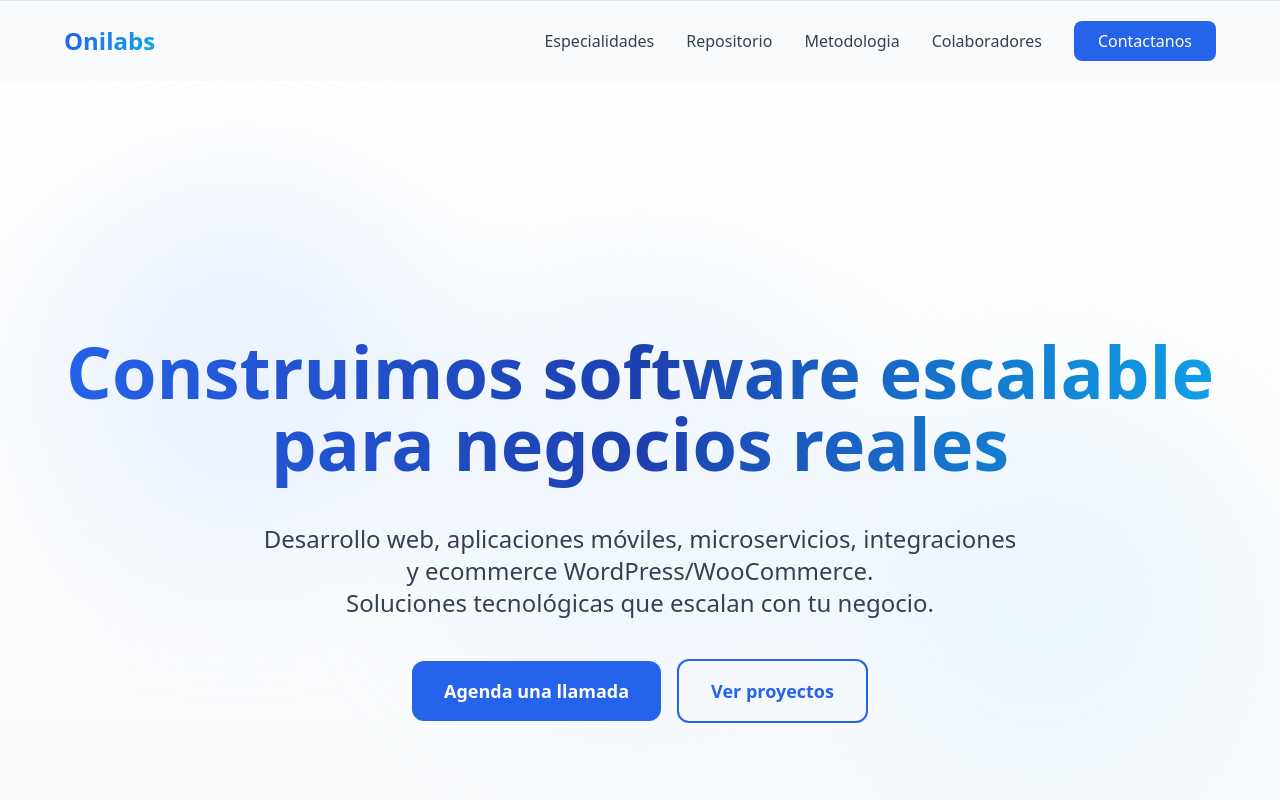
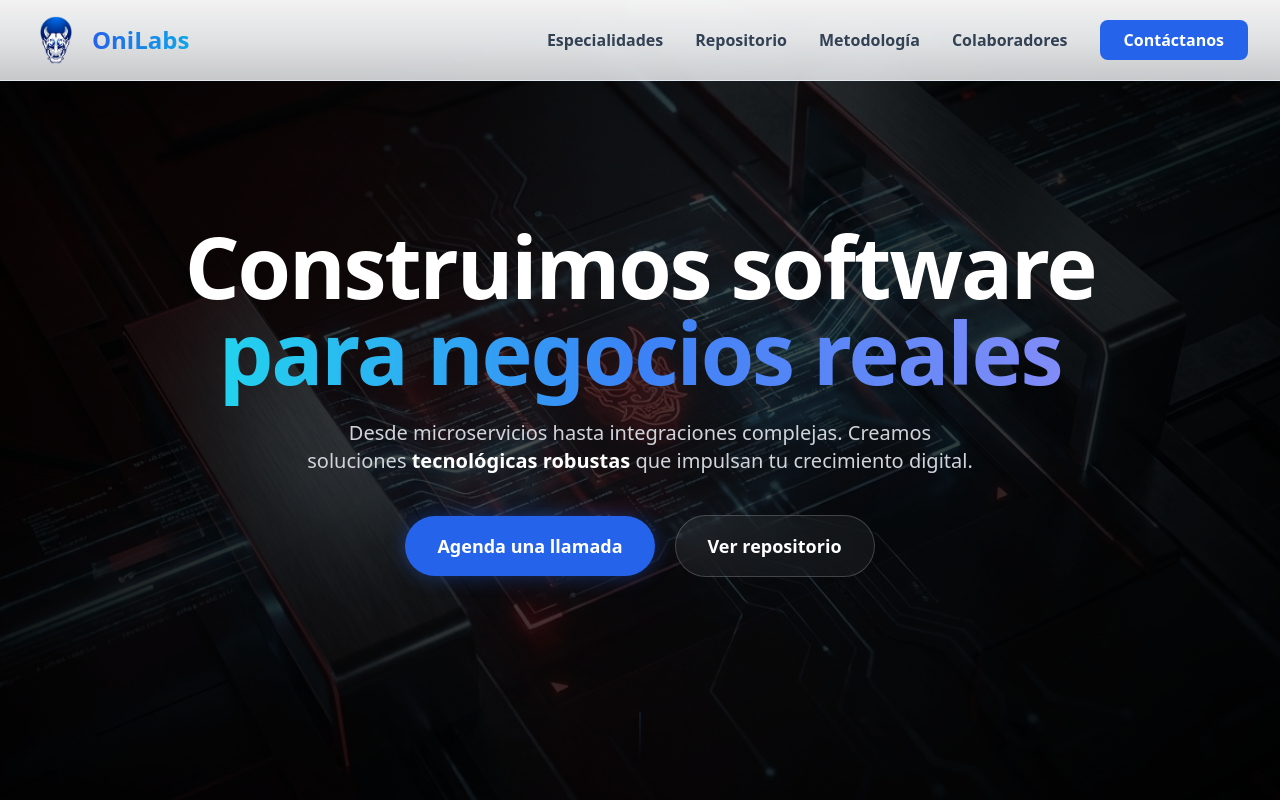
Before and after one commit to anthoniriv/ariveradev-portfolio, a Next.js app: page / in a window 1280 px wide. Shown: the top 800 px of the page. Built offline with nearby package versions, Linux system fonts and the light colour scheme.

Commit message:
cambios por si se va la luz faltan por terminar correcciones

```diff
--- a/src/components/Contact.js
+++ b/src/components/Contact.js
@@ -1,5 +1,4 @@
 import { useState } from "react";
-import { links } from "../data/onilabs";
 import { AiOutlineLinkedin, AiOutlineMail } from "react-icons/ai";
 import { FaWhatsapp } from "react-icons/fa";
 
@@ -54,47 +53,44 @@ export default function Contact() {
       id="contactanos"
       className="font-quantico py-24 px-4 sm:px-8 bg-gradient-to-b from-zinc-50 to-slate-100"
     >
-      <div className="max-w-6xl font-quantico mx-auto">
-        <div className="text-center mb-8">
-          <p className="text-4xl md:text-5xl font-medium tracking-tight text-slate-800">
+      <div className="max-w-6xl mx-auto">
+        {/* TÍTULO */}
+        <div className="text-center mb-10">
+          <p className="text-3xl md:text-4xl font-medium tracking-tight text-slate-800">
             研究 · CONTÁCTANOS
           </p>
         </div>
 
         <div className="grid grid-cols-1 lg:grid-cols-2 gap-14">
+          {/* FORMULARIO */}
           <div className="bg-white/70 backdrop-blur border border-slate-200 rounded-2xl p-10 shadow-[0_20px_50px_-30px_rgba(15,23,42,0.25)]">
-            <h3 className="text-2xl font-medium text-slate-800 mb-10">
+            <h3 className="text-xl font-medium text-slate-800 mb-10">
               Cuéntanos qué tienes en mente
             </h3>
 
             <form
               onSubmit={handleSubmit}
-              className="grid grid-cols-1 md:grid-cols-2 gap-x-8 gap-y-10 font-quantico"
+              className="grid grid-cols-1 md:grid-cols-2 gap-x-8 gap-y-10"
             >
-              <div>
-                <label className="text-sm text-slate-500">Nombre</label>
-                <input
-                  name="nombre"
-                  value={formData.nombre}
-                  onChange={handleChange}
-                  className="w-full py-3 bg-transparent border-b border-slate-300 focus:border-indigo-700 focus:outline-none"
-                />
-                {errors.nombre && (
-                  <p className="text-xs text-rose-500 mt-2">{errors.nombre}</p>
-                )}
-              </div>
-
-              <div>
-                <label className="text-sm text-slate-500">
-                  Empresa o proyecto (opcional)
-                </label>
-                <input
-                  name="empresa"
-                  value={formData.empresa}
-                  onChange={handleChange}
-                  className="w-full py-3 bg-transparent border-b border-slate-300 focus:border-indigo-700 focus:outline-none"
-                />
-              </div>
+              {[
+                { label: "Nombre", name: "nombre", type: "text", required: true },
+                { label: "Empresa o proyecto (opcional)", name: "empresa" },
+              ].map((field) => (
+                <div key={field.name}>
+                  <label className="text-sm text-slate-500">{field.label}</label>
+                  <input
+                    name={field.name}
+                    value={formData[field.name]}
+                    onChange={handleChange}
+                    className="w-full py-3 text-base bg-transparent border-b border-slate-300 focus:border-indigo-700 focus:outline-none"
+                  />
+                  {errors[field.name] && (
+                    <p className="text-xs text-rose-500 mt-2">
+                      {errors[field.name]}
+                    </p>
+                  )}
+                </div>
+              ))}
 
               <div>
                 <label className="text-sm text-slate-500">
@@ -104,17 +100,13 @@ export default function Contact() {
                   name="estado"
                   value={formData.estado}
                   onChange={handleChange}
-                  className="w-full py-3 bg-transparent border-b border-slate-300 focus:border-indigo-700 focus:outline-none"
+                  className="w-full py-3 text-base bg-transparent border-b border-slate-300 focus:border-indigo-700 focus:outline-none"
                 >
                   <option value="">Selecciona una opción</option>
                   <option value="idea">Solo tengo una idea</option>
                   <option value="inicio">Quiero empezar desde cero</option>
-                  <option value="mejorar">
-                    Ya tengo algo y quiero mejorarlo
-                  </option>
-                  <option value="activo">
-                    Mi proyecto ya está funcionando
-                  </option>
+                  <option value="mejorar">Ya tengo algo y quiero mejorarlo</option>
+                  <option value="activo">Mi proyecto ya funciona</option>
                 </select>
               </div>
 
@@ -126,7 +118,7 @@ export default function Contact() {
                   name="tipo"
                   value={formData.tipo}
                   onChange={handleChange}
-                  className="w-full py-3 bg-transparent border-b border-slate-300 focus:border-indigo-700 focus:outline-none"
+                  className="w-full py-3 text-base bg-transparent border-b border-slate-300 focus:border-indigo-700 focus:outline-none"
                 >
                   <option value="">Selecciona una opción</option>
                   <option value="web">Página web</option>
@@ -143,10 +135,12 @@ export default function Contact() {
                   name="correo"
                   value={formData.correo}
                   onChange={handleChange}
-                  className="w-full py-3 bg-transparent border-b border-slate-300 focus:border-indigo-700 focus:outline-none"
+                  className="w-full py-3 text-base bg-transparent border-b border-slate-300 focus:border-indigo-700 focus:outline-none"
                 />
                 {errors.correo && (
-                  <p className="text-xs text-rose-500 mt-2">{errors.correo}</p>
+                  <p className="text-xs text-rose-500 mt-2">
+                    {errors.correo}
+                  </p>
                 )}
               </div>
 
@@ -159,18 +153,19 @@ export default function Contact() {
                   rows={4}
                   value={formData.mensaje}
                   onChange={handleChange}
-                  placeholder="Qué quieres lograr y para quién es"
-                  className="w-full py-3 bg-transparent border-b border-slate-300 focus:border-indigo-700 focus:outline-none resize-none"
+                  className="w-full py-3 text-base bg-transparent border-b border-slate-300 focus:border-indigo-700 focus:outline-none resize-none"
                 />
                 {errors.mensaje && (
-                  <p className="text-xs text-rose-500 mt-2">{errors.mensaje}</p>
+                  <p className="text-xs text-rose-500 mt-2">
+                    {errors.mensaje}
+                  </p>
                 )}
               </div>
 
               <div className="md:col-span-2">
                 <button
                   type="submit"
-                  className="w-full bg-indigo-700 text-white py-3 rounded-xl font-medium hover:bg-indigo-800 transition"
+                  className="w-full bg-indigo-700 text-white py-3 rounded-xl text-base font-medium hover:bg-indigo-800 transition"
                 >
                   {submitted ? "Mensaje enviado" : "Enviar mensaje"}
                 </button>
@@ -178,35 +173,39 @@ export default function Contact() {
             </form>
           </div>
 
+          {/* INFO */}
           <div className="flex flex-col gap-10">
             <div className="bg-white/60 border border-slate-200 rounded-2xl p-10">
-              <h3 className="text-2xl font-medium text-slate-800 mb-6">
+              <h3 className="text-xl font-medium text-slate-800 mb-6">
                 Te acompañamos en todo el proceso
               </h3>
 
-              <p className="text-slate-600 mb-10 leading-relaxed">
-                No necesitas saber de tecnología ni tener todo claro. Te
-                ayudamos a ordenar tu idea y convertirla en algo real.
+              <p className="text-base text-slate-600 mb-10 leading-relaxed">
+                No necesitas saber de tecnología ni tener todo claro. Te ayudamos
+                a ordenar tu idea y convertirla en algo real.
               </p>
 
-              <div className="space-y-6">
+              <div className="space-y-6 text-base">
                 <div className="flex items-center gap-4">
-                  <FaWhatsapp className="w-8 h-8 text-[#25D366]" />
-                  <span className="text-slate-700">
-                    Contacto directo por WhatsApp
-                  </span>
+                  <FaWhatsapp className="w-6 h-6 text-[#25D366]" />
+                  <span className="text-slate-700">987 654 321</span>
                 </div>
 
-                <div className="flex items-center gap-4">
-                  <AiOutlineLinkedin className="w-8 h-8 text-[#0A66C2]" />
-                  <span className="text-slate-700">
-                    Perfil profesional en LinkedIn
-                  </span>
-                </div>
+                <a
+                  href="https://www.linkedin.com/company/onilabs-dev"
+                  target="_blank"
+                  rel="noopener noreferrer"
+                  className="flex items-center gap-4 hover:opacity-80 transition"
+                >
+                  <AiOutlineLinkedin className="w-6 h-6 text-[#0A66C2]" />
+                  <span className="text-slate-700">OniLabs</span>
+                </a>
 
                 <div className="flex items-center gap-4">
-                  <AiOutlineMail className="w-8 h-8 text-slate-500" />
-                  <span className="text-slate-700">{links.correo}</span>
+                  <AiOutlineMail className="w-6 h-6 text-slate-500" />
+                  <span className="text-slate-700">
+                    contacto.onilabs@gmail.com
+                  </span>
                 </div>
               </div>
             </div>
@@ -217,7 +216,7 @@ export default function Contact() {
               </p>
               <ul className="space-y-2">
                 <li>• Leemos tu mensaje</li>
-                <li>• Te respondemos en 24–48 horas</li>
+                <li>• Respondemos en 24–48 horas</li>
                 <li>• Te proponemos la mejor opción</li>
               </ul>
             </div>
--- a/src/components/Footer.js
+++ b/src/components/Footer.js
@@ -105,7 +105,7 @@ export default function Footer() {
 
         <div className="border-t border-border pt-6 md:pt-8 text-center">
           <p className="text-text-secondary text-xs sm:text-sm">
-            © {currentYear} Onilabs. Todos los derechos reservados.
+            © {currentYear} OnilLabs. Todos los derechos reservados.
           </p>
         </div>
       </div>
--- a/src/components/Hero.js
+++ b/src/components/Hero.js
@@ -1,44 +1,62 @@
+import React from 'react';
+
 export default function Hero() {
   return (
-    <section className="relative min-h-screen flex items-center justify-center overflow-hidden pt-24 bg-gradient-to-b from-background to-surface">
-      <div className="absolute inset-0 pointer-events-none">
-        <div className="absolute top-24 left-12 w-96 h-96 bg-primary-soft/50 rounded-full blur-3xl"></div>
-        <div className="absolute bottom-24 right-12 w-96 h-96 bg-accent-soft/50 rounded-full blur-3xl"></div>
-        <div className="absolute top-1/2 left-1/2 -translate-x-1/2 -translate-y-1/2 w-[28rem] h-[28rem] bg-primary-soft/30 rounded-full blur-3xl"></div>
-      </div>
+    <section className="relative min-h-screen flex items-center justify-center overflow-hidden bg-black">
+      {/* Imagen de Fondo */}
+      <div
+        className="absolute inset-0 z-0 bg-cover bg-center bg-no-repeat scale-105"
+        style={{
+          backgroundImage: "url('/fondoHero.png')",
+          filter: "brightness(0.5)"
+        }}
+      />
 
-      <div className="relative z-10 max-w-7xl mx-auto px-4 sm:px-6 lg:px-8 text-center">
-        <h1 className="text-4xl sm:text-5xl md:text-6xl lg:text-7xl font-extrabold
-          leading-[1.15] pb-3
-          bg-gradient-to-r from-primary via-primary-dark to-accent
-          bg-clip-text text-transparent">
-          Construimos software escalable para negocios reales
+      {/* Overlay Radial (Vignette) */}
+      <div className="absolute inset-0 z-10 bg-[radial-gradient(circle_at_center,_transparent_20%,_rgba(0,0,0,0.8)_100%)]" />
+
+      {/* Overlay de color extra */}
+      <div className="absolute inset-0 z-10 bg-black/40" />
+
+      <div className="relative z-20 max-w-5xl mx-auto px-4 text-center">
+
+
+
+        {/* Título Principal */}
+        <h1 className="text-5xl sm:text-6xl lg:text-[5.4rem] font-black leading-[1.1] tracking-tight text-white mb-6">
+          Construimos software <br />
+          <span className="bg-gradient-to-r from-cyan-400 via-blue-500 to-indigo-400 bg-clip-text text-transparent">
+            para negocios reales
+          </span>
         </h1>
 
-        <p className="text-lg sm:text-xl md:text-2xl text-text-secondary mt-8 mb-10 max-w-3xl mx-auto leading-relaxed">
-          Desarrollo web, aplicaciones móviles, microservicios, integraciones y ecommerce WordPress/WooCommerce.
-          <br className="hidden sm:block" />
-          Soluciones tecnológicas que escalan con tu negocio.
+        {/* Descripción */}
+        <p className="text-lg md:text-xl text-gray-300 max-w-2xl mx-auto mb-10 leading-relaxed font-light">
+          Desde microservicios hasta integraciones complejas.
+          Creamos soluciones <span className="text-white font-semibold">tecnológicas robustas</span> que impulsan tu crecimiento digital.
         </p>
 
-        <div className="flex flex-col sm:flex-row gap-4 justify-center items-center">
+        {/* Botones */}
+        <div className="flex flex-col sm:flex-row gap-5 justify-center items-center">
           <a
-            href="#contacto"
-            className="bg-primary text-white px-8 py-4 rounded-xl text-lg font-semibold
-              hover:bg-primary-dark hover:shadow-lg
-              transition-all duration-300 hover:-translate-y-0.5"
+            href="#contactanos"
+            className="group relative px-8 py-4 bg-blue-600 text-white rounded-full font-bold text-lg overflow-hidden transition-all hover:scale-105 active:scale-95 shadow-[0_0_20px_rgba(37,99,235,0.4)]"
           >
-            Agenda una llamada
+            <span className="relative z-10">Agenda una llamada</span>
           </a>
 
           <a
-            href="#proyectos"
-            className="border-2 border-primary text-primary px-8 py-4 rounded-xl text-lg font-semibold
-              hover:bg-primary-soft transition-all duration-300 hover:-translate-y-0.5"
+            href="#portafolio"
+            className="px-8 py-4 bg-white/5 border border-white/20 text-white rounded-full font-bold text-lg backdrop-blur-md hover:bg-white/10 transition-all hover:border-white/40"
           >
-            Ver proyectos
+            Ver repositorio
           </a>
         </div>
+      </div>
+
+      {/* Indicador de scroll */}
+      <div className="absolute bottom-10 left-1/2 -translate-x-1/2 z-20 opacity-30">
+        <div className="w-[1px] h-12 bg-gradient-to-b from-blue-500 to-transparent" />
       </div>
     </section>
   );
--- a/src/components/Navbar.js
+++ b/src/components/Navbar.js
@@ -4,43 +4,85 @@ export default function Navbar() {
   const [isMenuOpen, setIsMenuOpen] = useState(false);
 
   return (
-    <nav className="relative z-50 bg-surface border-t border-border py-2 px-4 sm:px-6 lg:px-8">
-      <div className="max-w-7xl mx-auto px-4 sm:px-6 lg:px-8">
+    <nav
+      className="
+        fixed top-0 w-full z-50
+        bg-gradient-to-b
+        from-background/95
+        via-surface/90
+        to-surface/80
+        backdrop-blur-md
+        border-b border-border
+        py-2 px-4 sm:px-6 lg:px-8
+      "
+    >
+      <div className="max-w-7xl mx-auto">
         <div className="flex justify-between items-center h-16">
-          <div className="flex-shrink-0">
+          {/* Logo */}
+          <div className="flex-shrink-0 flex items-center gap-3">
+            <img
+              src="/logo.png"
+              alt="OniLabs logo"
+              className="h-12 w-12 object-contain"
+            />
             <a
               href="#"
-              className="text-2xl font-bold bg-gradient-to-r from-primary to-accent bg-clip-text text-transparent"
+              className="
+                text-2xl font-bold
+                bg-gradient-to-r from-primary to-accent
+                bg-clip-text text-transparent
+              "
             >
-              Onilabs
+              OniLabs
             </a>
           </div>
 
-          <div className="hidden md:flex items-center space-x-8">
-            <a href="#servicios" className="text-text-secondary hover:text-primary">
+          {/* Desktop menu */}
+          <div className="hidden md:flex items-center space-x-8 font-semibold">
+            <a
+              href="#servicios"
+              className="text-text-secondary hover:text-primary transition"
+            >
               Especialidades
             </a>
-            <a href="#portafolio" className="text-text-secondary hover:text-primary">
+            <a
+              href="#portafolio"
+              className="text-text-secondary hover:text-primary transition"
+            >
               Repositorio
             </a>
-            <a href="#proceso" className="text-text-secondary hover:text-primary">
-              Metodologia
+            <a
+              href="#proceso"
+              className="text-text-secondary hover:text-primary transition"
+            >
+              Metodología
             </a>
-            <a href="#equipo" className="text-text-secondary hover:text-primary">
+            <a
+              href="#equipo"
+              className="text-text-secondary hover:text-primary transition"
+            >
               Colaboradores
             </a>
+
             <a
-              href="#contacto"
-              className="bg-primary text-white px-6 py-2 rounded-lg hover:bg-primary-dark transition"
+              href="#contactanos"
+              className="
+                bg-primary text-white
+                px-6 py-2 rounded-lg font-bold
+                hover:bg-primary-dark
+                transition
+              "
             >
-              Contactanos
+              Contáctanos
             </a>
           </div>
 
+          {/* Mobile button */}
           <div className="md:hidden">
             <button
               onClick={() => setIsMenuOpen(!isMenuOpen)}
               aria-label="Toggle menu"
+              className="text-text-primary"
             >
               <svg
                 className="w-6 h-6"
@@ -68,8 +110,16 @@ export default function Navbar() {
           </div>
         </div>
 
+        {/* Mobile menu */}
         {isMenuOpen && (
-          <div className="md:hidden absolute top-full left-0 w-full bg-surface shadow-lg py-4 space-y-4">
+          <div
+            className="
+              md:hidden absolute top-full left-0 w-full
+              bg-surface/95 backdrop-blur-md
+              border-t border-border
+              shadow-xl py-4 space-y-4
+            "
+          >
             <a
               href="#servicios"
               className="block px-6 text-text-secondary hover:text-primary"
@@ -89,7 +139,7 @@ export default function Navbar() {
               className="block px-6 text-text-secondary hover:text-primary"
               onClick={() => setIsMenuOpen(false)}
             >
-              Metodologia
+              Metodología
             </a>
             <a
               href="#equipo"
@@ -99,11 +149,16 @@ export default function Navbar() {
               Colaboradores
             </a>
             <a
-              href="#contacto"
-              className="block mx-6 bg-primary text-white px-6 py-2 rounded-lg text-center hover:bg-primary-dark transition"
+              href="#contactanos"
+              className="
+                block mx-6
+                bg-primary text-white
+                px-6 py-2 rounded-lg text-center font-bold
+                hover:bg-primary-dark transition
+              "
               onClick={() => setIsMenuOpen(false)}
             >
-              Contactanos
+              Contáctanos
             </a>
           </div>
         )}
```
Also changed, not shown: src/components/Portfolio.js (+59 -21 lines), src/components/Process.js (+59 -15 lines), src/components/Services.js (+11 -4 lines), src/components/Team.js (+20 -5 lines), public/fondoHero.png (added), public/logo.png (added).
